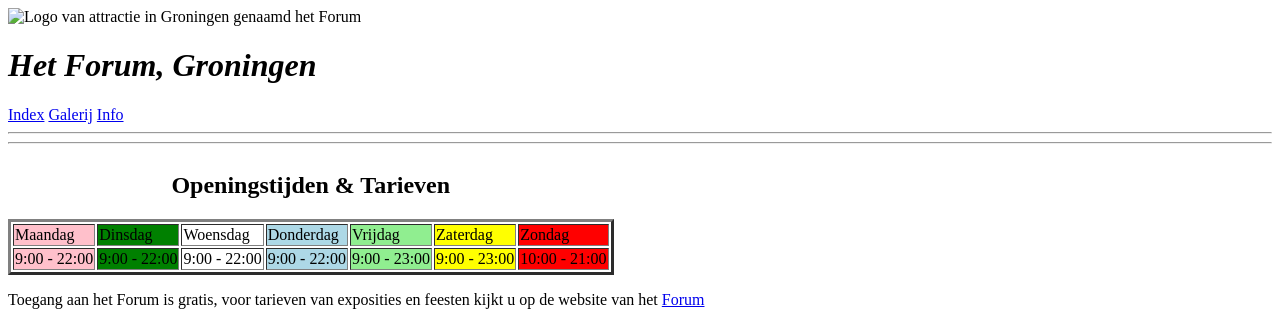
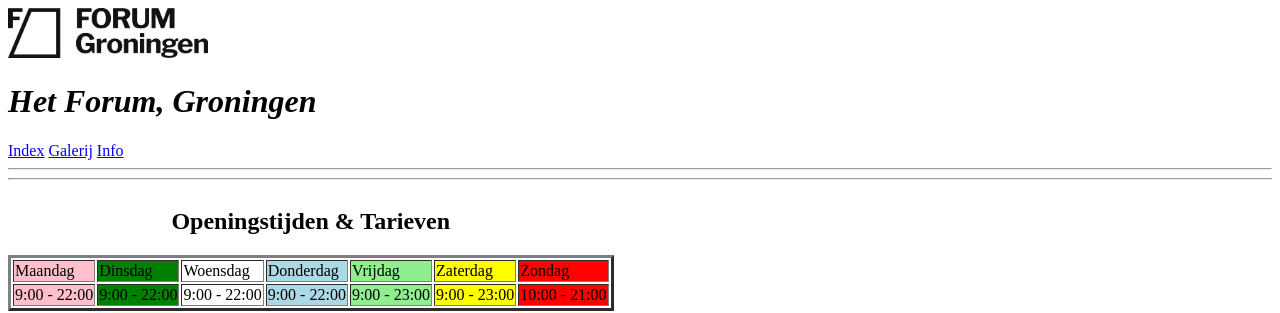
Before and after one commit to G-HHolland/ProjectHolland, a plain HTML site: page info.html in a window 1280 px wide. Shown: the top 313 px of the page. Drawn offline with Linux system fonts and the light colour scheme.

Commit message:
Update info.html

```diff
--- a/info.html
+++ b/info.html
@@ -6,7 +6,7 @@
   </head>
   <body>
       <header>
-          <img src="afbeeldingen/logoforum.png"alt="Logo van attractie in Groningen genaamd het Forum" Height="50" width="200">
+          <img src="logoforum.png"alt="Logo van attractie in Groningen genaamd het Forum" Height="50" width="200">
           <h1><b><em>Het Forum, Groningen</em></b></h1>
           <nav>
             <a href="index.html">Index</a>
```
